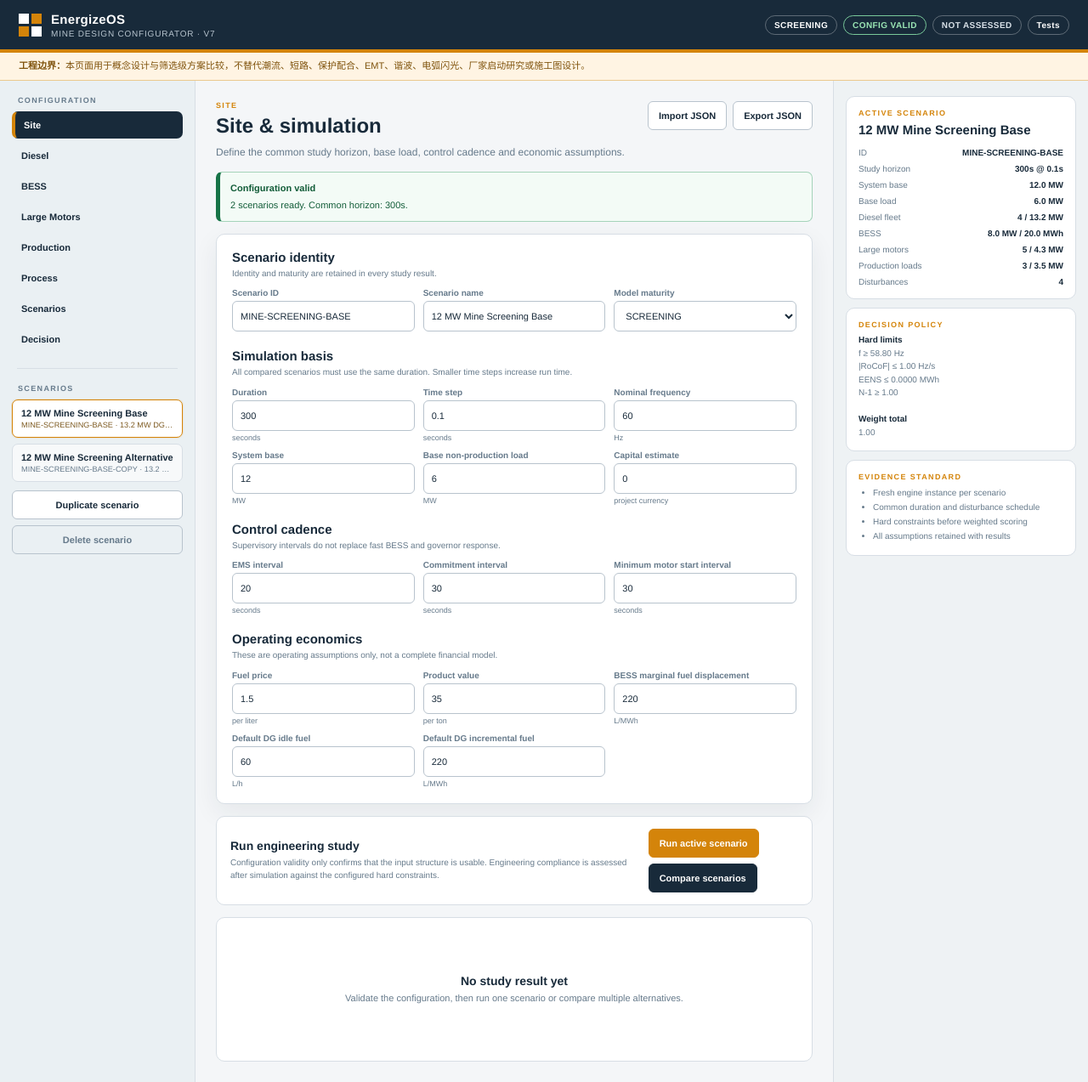
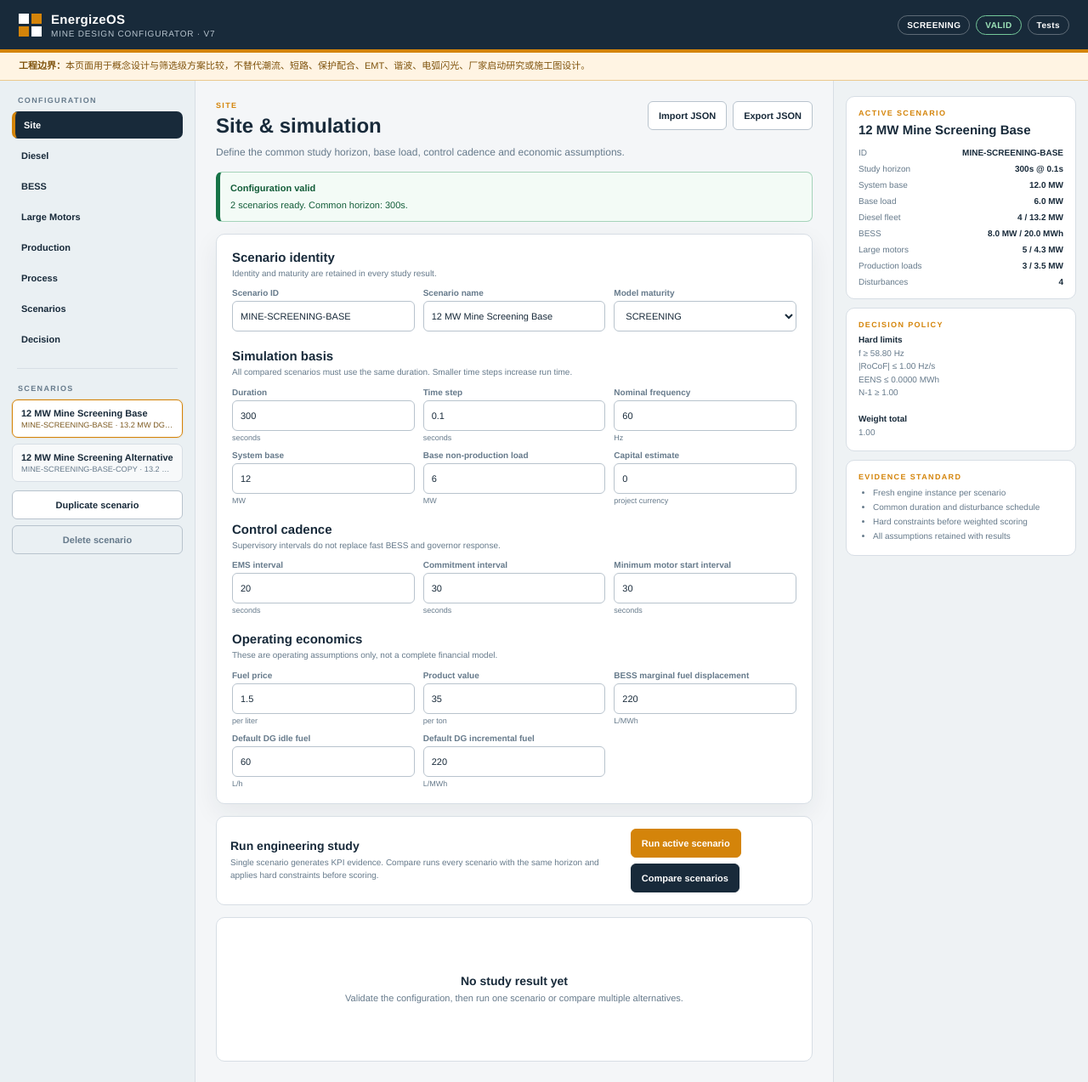
Before and after one commit to enxpower/docs-energize-v2, a website with bundled scripts: page mining-sim/v7/ui/index.html in a window 1280 px wide. Shown: the whole page at 85% size. Built offline with nearby package versions, Linux system fonts and the light colour scheme.

Commit message:
Rollback blocking engineering verdict integration

```diff
--- a/mining-sim/v7/ui/index.html
+++ b/mining-sim/v7/ui/index.html
@@ -22,7 +22,6 @@
     <div class="top-status">
       <span id="modelMaturity" class="status-chip">SCREENING</span>
       <span id="workspaceStatus" class="status-chip neutral">Loading</span>
-      <span id="engineeringVerdict" class="status-chip neutral">NOT ASSESSED</span>
       <a class="test-link" href="../tests/">Tests</a>
     </div>
   </header>
@@ -61,7 +60,7 @@
       <section class="run-panel">
         <div>
           <h2>Run engineering study</h2>
-          <p>Configuration validity only confirms that the input structure is usable. Engineering compliance is assessed after simulation against the configured hard constraints.</p>
+          <p>Single scenario generates KPI evidence. Compare runs every scenario with the same horizon and applies hard constraints before scoring.</p>
         </div>
         <div class="run-actions">
           <button id="runScenario" class="button primary" type="button">Run active scenario</button>
@@ -105,6 +104,5 @@
   </footer>
 </div>
 <script type="module" src="app.js"></script>
-<script type="module" src="engineering-verdict.js"></script>
 </body>
 </html>
```
